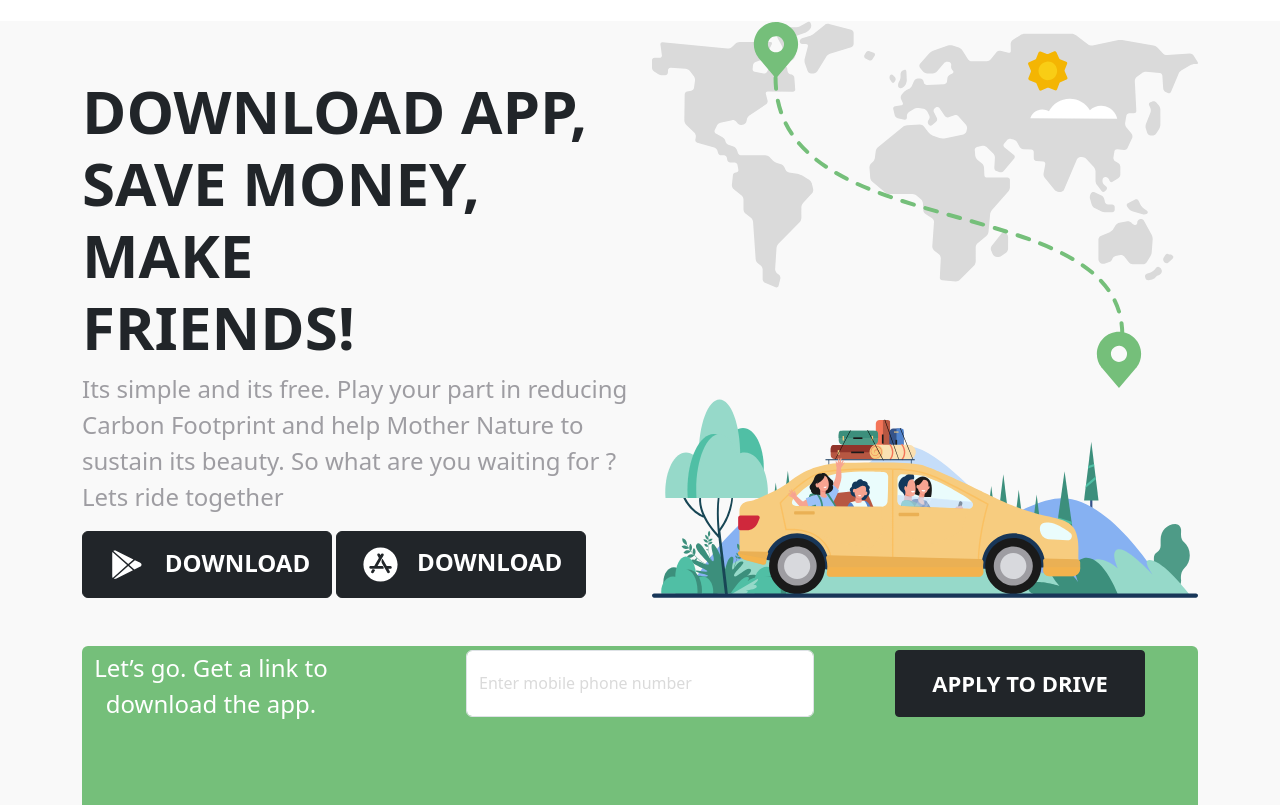
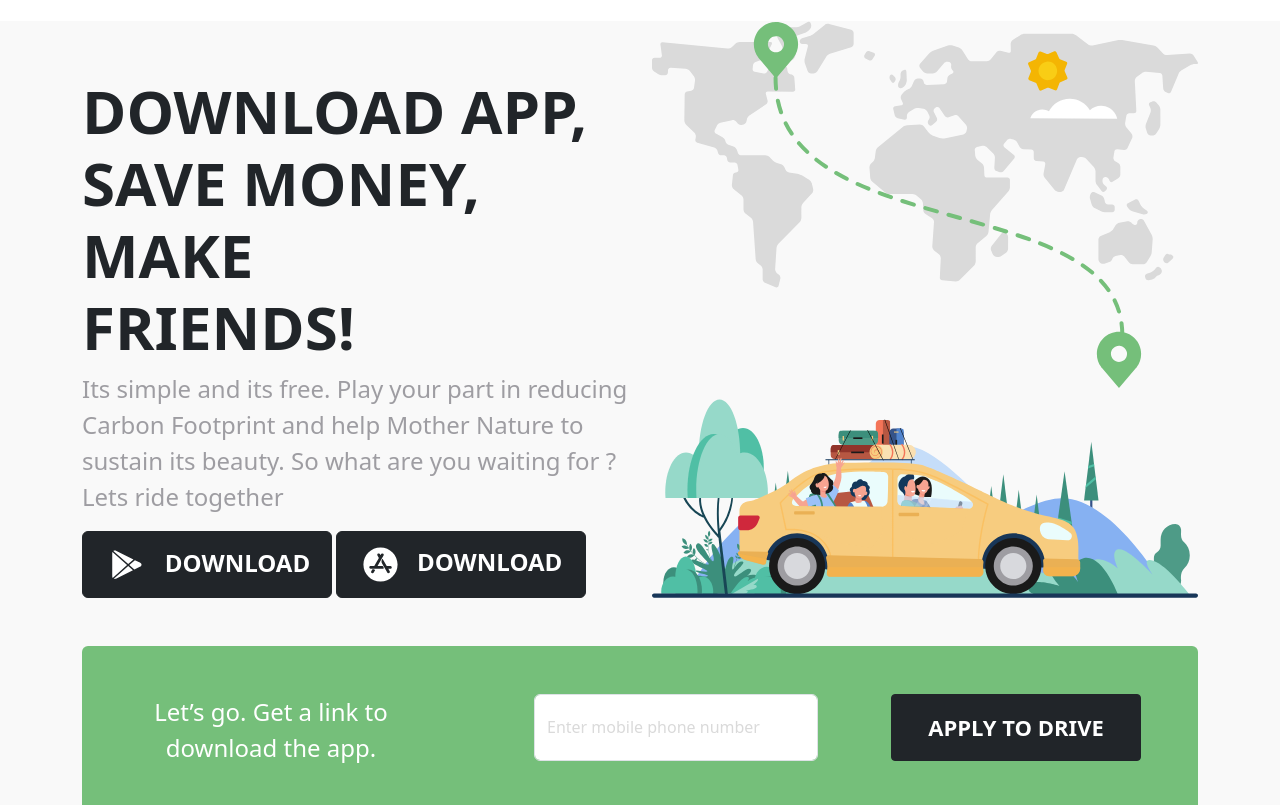
Before and after one commit to Kirillo1/Frontend312, a plain HTML site: page index.html in a window 1280 px wide. Shown: the part 143-948 px from the top of the page. Drawn offline with nearby package versions, Linux system fonts and the light colour scheme.

Commit message:
поправил стили футера и блока номер телефона

```diff
--- a/index.html
+++ b/index.html
@@ -93,24 +93,26 @@
         </section>
         <section>
             <div class="container">
-                <div class="mt-5 rounded-2 phone-number text-center">
-                        <div class="row row-cols-1 row-cols-lg-3">
+                <div class="mt-5 rounded-2 phone-number">
+                    <div class="row row-cols-1 row-cols-lg-3 text-center pt-5">
                         <div class="col">
-                                <div class="p-1">
+                            <div class="ps-5 ms-3">
                                 <p class="text-white fz-24" style="max-width: 250px;">Let’s go. Get a link to
                                     download
                                     the app.</p>
                             </div>
                         </div>
                         <div class="col">
-                                <div class="p-1">
+                            <div class="ps-5 ms-4 mb-2">
                                 <input type="number" class="form-control" placeholder="Enter mobile phone number">
                             </div>
                         </div>
                         <div class="col">
-                                <div class="p-1">
-                                    <button type="submit" class="btn btn-dark fz-22 rounded-1 btn-size fw-bold">APPLY TO
+                            <div class="pe-2">
+                                <button type="submit" class="btn btn-dark fz-22 rounded-1 btn-size fw-bold mb-3">APPLY
+                                    TO
                                     DRIVE</button>
+                            </div>
                         </div>
                     </div>
                 </div>
@@ -257,10 +259,10 @@
 
         </section>
         <section class="border-top border-bottom mt-5 ft-bg-color">
-            <div class="container">
+            <div class="container text-center">
                 <footer class="row row-cols-1 row-cols-sm-2 row-cols-md-5 py-5">
                     <div class="col mb-3">
-                        <a href="/" class="d-flex align-items-center mb-3 link-body-emphasis text-decoration-none">
+                        <a href="/" class="mb-4 link-body-emphasis text-decoration-none">
                             <svg xmlns="http://www.w3.org/2000/svg" width="132" height="38" viewBox="0 0 132 38"
                                 fill="none">
                                 <path
--- a/styles/bootstrap.css
+++ b/styles/bootstrap.css
@@ -23,6 +23,6 @@
 
 @media (max-width: 770px) {
     .form-control {
-        width: 250px;
+        max-width: 250px;
     }
   }
--- a/styles/bts-reboot.css
+++ b/styles/bts-reboot.css
@@ -42,7 +42,7 @@ img {
 .phone-number {
     background-color: #75BF7A;
     margin: 0;
-    height: 166px;
+    min-height: 166px;
 }
 
 .f-color {
```
Lines whose indentation alone changed are shown as unchanged.
